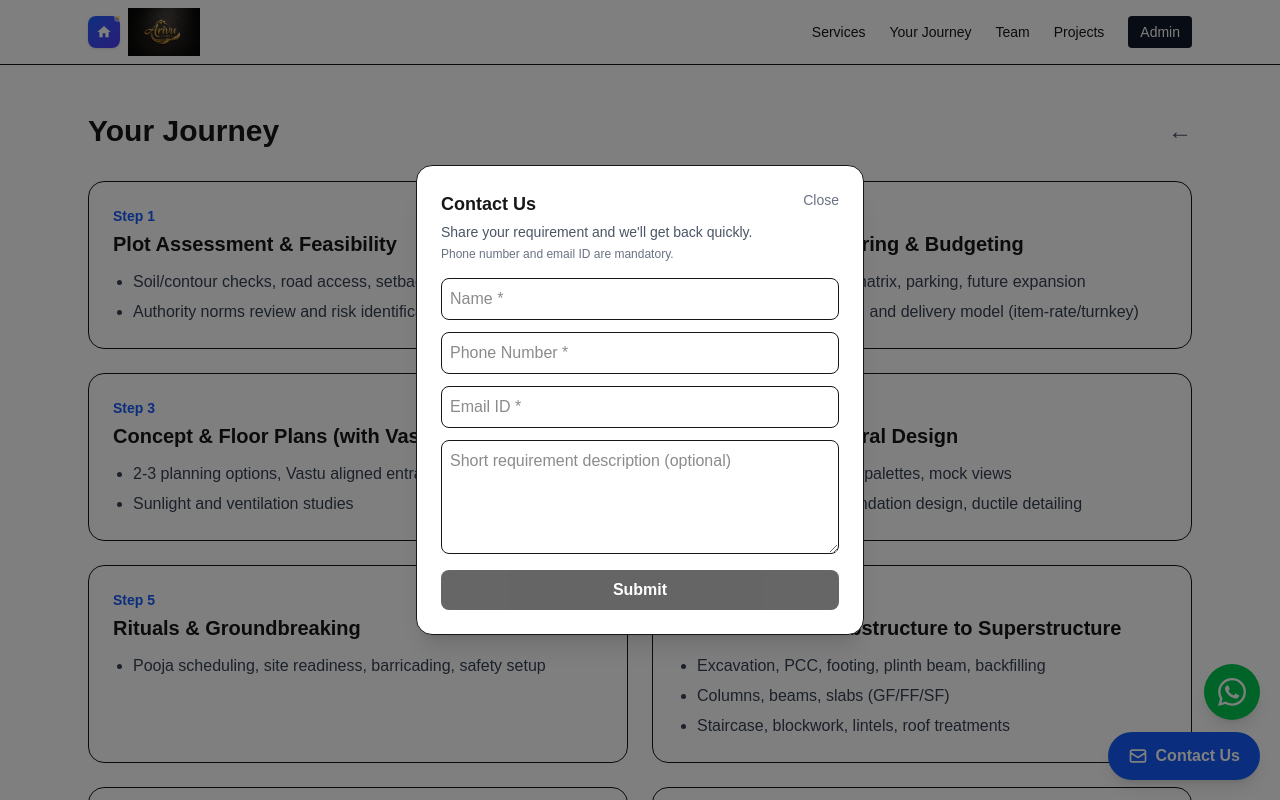
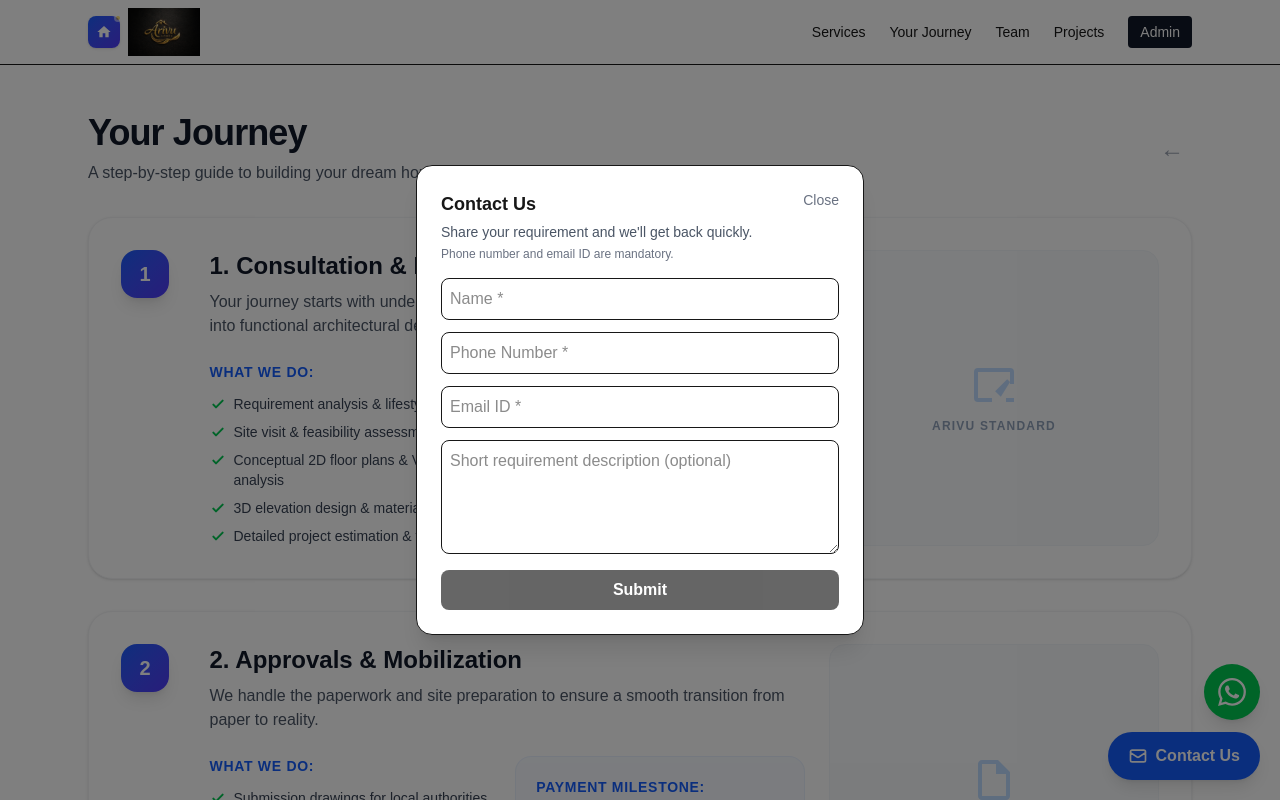
Before and after one commit to Rohithg86/arivu-homes, a Next.js app: page /journey in a window 1280 px wide. Both pictures are taken after a click on the button "Contact Us". Shown: the top 800 px of the page. Built offline with nearby package versions, Linux system fonts and the light colour scheme.

Commit message:
feat: overhaul journey page and fix header alignment

```diff
--- a/src/app/journey/page.tsx
+++ b/src/app/journey/page.tsx
@@ -6,166 +6,150 @@ import { useEffect, useRef, useState } from "react";
 
 const steps = [
   {
-    title: "Plot Assessment & Feasibility", details: [
-      "Soil/contour checks, road access, setbacks",
-      "Authority norms review and risk identification",
-    ]
+    title: "1. Consultation & Design",
+    description: "Your journey starts with understanding your vision. We translate your requirements into functional architectural designs.",
+    details: [
+      "Requirement analysis & lifestyle mapping",
+      "Site visit & feasibility assessment",
+      "Conceptual 2D floor plans & Vastu analysis",
+      "3D elevation design & material selection",
+      "Detailed project estimation & timeline"
+    ],
+    payment: "Booking - 5% of Project Value"
   },
   {
-    title: "Requirement Gathering & Budgeting", details: [
-      "Lifestyle needs, room matrix, parking, future expansion",
-      "Ballpark cost, timelines, and delivery model (item-rate/turnkey)",
-    ]
+    title: "2. Approvals & Mobilization",
+    description: "We handle the paperwork and site preparation to ensure a smooth transition from paper to reality.",
+    details: [
+      "Submission drawings for local authorities",
+      "Structural engineering & detailing",
+      "Material procurement planning",
+      "Labor mobilization & site setup",
+      "Groundbreaking ceremony (Bhoomi Pooja)"
+    ],
+    payment: "Agreement - 10% of Project Value"
   },
   {
-    title: "Concept & Floor Plans (with Vastu options)", details: [
-      "2-3 planning options, Vastu aligned entrances/kitchen/master",
-      "Sunlight and ventilation studies",
-    ]
+    title: "3. Sub-Structure Construction",
+    description: "The most critical phase where we build the strong foundation your dream home stands on.",
+    details: [
+      "Earthwork & excavation",
+      "Foundation work & PCC",
+      "Plinth beam construction & termite treatment",
+      "Quality check for steel & concrete",
+      "Site-level marking for walls"
+    ],
+    payment: "Plinth Completion - 20% of Project Value"
   },
   {
-    title: "Elevation & Structural Design", details: [
-      "3D elevations, material palettes, mock views",
-      "Structural analysis, foundation design, ductile detailing",
-    ]
+    title: "4. Super-Structure Construction",
+    description: "Watch your home take shape vertically as we complete the load-bearing skeleton and walls.",
+    details: [
+      "Column & Beam casting",
+      "Slab shuttering & reinforcement",
+      "Concrete casting (GF/FF/SF)",
+      "Brickwork & solid block masonry",
+      "Lintel & Sunshade construction"
+    ],
+    payment: "Slab Completions - 30% (Split by Slab)"
   },
   {
-    title: "Rituals & Groundbreaking", details: [
-      "Pooja scheduling, site readiness, barricading, safety setup",
-    ]
-  },
-  {
-    title: "Construction – Substructure to Superstructure", details: [
-      "Excavation, PCC, footing, plinth beam, backfilling",
-      "Columns, beams, slabs (GF/FF/SF)",
-      "Staircase, blockwork, lintels, roof treatments",
-    ]
-  },
-  {
-    title: "Services & Finishes", details: [
-      "Electrical & plumbing first/second fix, waterproofing",
-      "Plastering, flooring (tiles/granite), painting, doors & windows",
-      "Kitchen & wardrobes (optional)",
-    ]
-  },
-  {
-    title: "Handover & Close-Out", details: [
-      "Snag rectification, final bill, as-built drawings, warranties",
-    ]
-  },
-];
-
-const paymentPlan = [
-  { stage: "Booking", percent: 5, note: "Advance to initiate design" },
-  { stage: "Concept & Floor Plan Freeze", percent: 10, note: "Design deliverables" },
-  { stage: "Agreement & Mobilization", percent: 10, note: "Site setup and mobilization" },
-  { stage: "Foundation Complete", percent: 15, note: "Substructure done" },
-  { stage: "Ground Floor Slab", percent: 15, note: "Structure milestone" },
-  { stage: "First Floor Slab", percent: 15, note: "Structure milestone" },
-  { stage: "Second Floor / Roof", percent: 10, note: "Superstructure complete" },
-  { stage: "Finishes – Mid", percent: 10, note: "Flooring, doors, paint work" },
-  { stage: "Handover", percent: 10, note: "Snag close-out" },
+    title: "5. Finishes & Handover",
+    description: "The transformation into a livable space through meticulous finishing and quality handover.",
+    details: [
+      "Plumbing & Electrical internal wiring",
+      "Internal & external plastering",
+      "Flooring, windows & door installations",
+      "Painting & deep cleaning",
+      "Final snag audit & key handover"
+    ],
+    payment: "Finishing & Handover - 35% (Staged)"
+  }
 ];
 
 export default function JourneyPage() {
-  const videoRef = useRef<HTMLVideoElement | null>(null);
-  const [needsSoundClick, setNeedsSoundClick] = useState(false);
-
-  useEffect(() => {
-    // Attempt to autoplay WITH sound. If blocked by the browser,
-    // fall back to muted autoplay and show a "Tap to unmute" overlay.
-    const v = videoRef.current;
-    if (!v) return;
-    v.muted = false;
-    v.volume = 1;
-    const p = v.play();
-    if (p && typeof (p as Promise<void>).catch === "function") {
-      (p as Promise<void>).catch(async () => {
-        try {
-          v.muted = true;
-          await v.play();
-          setNeedsSoundClick(true);
-        } catch {
-          setNeedsSoundClick(true);
-        }
-      });
-    }
-  }, []);
-
   return (
     <main className="max-w-6xl mx-auto px-4 sm:px-6 py-8 sm:py-12">
       <div className="flex flex-col gap-2 sm:flex-row sm:items-center sm:justify-between mb-8">
-        <h1 className="text-2xl sm:text-3xl font-bold">Your Journey</h1>
-        <Link href="/" className="text-gray-600 hover:text-gray-900 text-2xl transition-colors" aria-label="Back to Home">
+        <div>
+          <h1 className="text-3xl sm:text-4xl font-extrabold text-gray-900 tracking-tight">Your Journey</h1>
+          <p className="text-gray-600 mt-2">A step-by-step guide to building your dream home with Arivu Homes.</p>
+        </div>
+        <Link href="/" className="text-gray-400 hover:text-gray-900 text-2xl transition-colors bg-white/50 p-2 rounded-full hover:shadow-sm" aria-label="Back to Home">
           ←
         </Link>
       </div>
 
-      <section className="grid gap-4 sm:gap-6 md:grid-cols-2">
+      <div className="space-y-8">
         {steps.map((s, i) => (
-          <div key={i} className="rounded-2xl border bg-white/70 backdrop-blur p-4 sm:p-6">
-            <div className="text-xs sm:text-sm text-blue-600 font-semibold">Step {i + 1}</div>
-            <h3 className="text-lg sm:text-xl font-semibold mt-1">{s.title}</h3>
-            <ul className="mt-3 pl-5 list-disc text-sm sm:text-base text-gray-700 space-y-1.5">
-              {s.details.map((d, j) => <li key={j}>{d}</li>)}
-            </ul>
+          <div key={i} className="relative grid md:grid-cols-12 gap-6 bg-white rounded-3xl border border-gray-100 p-6 sm:p-8 shadow-sm hover:shadow-md transition-shadow">
+            <div className="md:col-span-1">
+              <div className="w-12 h-12 rounded-2xl bg-gradient-to-br from-blue-600 to-indigo-600 flex items-center justify-center text-white font-bold text-xl shadow-lg">
+                {i + 1}
+              </div>
+            </div>
+
+            <div className="md:col-span-7">
+              <h3 className="text-2xl font-bold text-gray-900">{s.title}</h3>
+              <p className="text-gray-600 mt-2">{s.description}</p>
+
+              <div className="mt-6 grid sm:grid-cols-2 gap-4">
+                <div className="space-y-3">
+                  <h4 className="text-sm font-bold uppercase tracking-wider text-blue-600">What we do:</h4>
+                  <ul className="space-y-2">
+                    {s.details.map((d, j) => (
+                      <li key={j} className="flex items-start gap-2 text-gray-700 text-sm">
+                        <svg className="w-4 h-4 text-green-500 shrink-0 mt-0.5" fill="none" viewBox="0 0 24 24" stroke="currentColor">
+                          <path strokeLinecap="round" strokeLinejoin="round" strokeWidth={3} d="M5 13l4 4L19 7" />
+                        </svg>
+                        {d}
+                      </li>
+                    ))}
+                  </ul>
+                </div>
+
+                <div className="bg-blue-50/50 rounded-2xl p-5 border border-blue-100/50">
+                  <h4 className="text-sm font-bold uppercase tracking-wider text-blue-600 mb-3">Payment Milestone:</h4>
+                  <div className="flex items-center gap-3">
+                    <div className="w-10 h-10 rounded-full bg-blue-100 flex items-center justify-center text-blue-600">
+                      <svg className="w-5 h-5" fill="none" viewBox="0 0 24 24" stroke="currentColor">
+                        <path strokeLinecap="round" strokeLinejoin="round" strokeWidth={2} d="M12 8c-1.657 0-3 .895-3 2s1.343 2 3 2 3 .895 3 2-1.343 2-3 2m0-8c1.11 0 2.08.402 2.599 1M12 8V7m0 1v8m0 0v1m0-1c-1.11 0-2.08-.402-2.599-1M21 12a9 9 0 11-18 0 9 9 0 0118 0z" />
+                      </svg>
+                    </div>
+                    <span className="font-semibold text-blue-900 text-sm">{s.payment}</span>
+                  </div>
+                </div>
+              </div>
+            </div>
+
+            <div className="hidden md:block md:col-span-4 rounded-2xl bg-slate-50 border border-slate-100 p-6">
+              <div className="h-full flex flex-col justify-center items-center text-center space-y-2">
+                <div className="text-blue-200">
+                  <svg className="w-12 h-12" fill="currentColor" viewBox="0 0 24 24">
+                    {i === 0 && <path d="M11 20H4a2 2 0 01-2-2V5a2 2 0 012-2h16a2 2 0 012 2v6h-2V5H4v13h7v2m9-10l-1.41-1.41L12.58 14.59l2.83 2.82L20 10m-2 10h4v-2h-4v2z" />}
+                    {i === 1 && <path d="M14 2H6c-1.1 0-1.99.9-1.99 2L4 20c0 1.1.89 2 1.99 2H18c1.1 0 2-.9 2-2V8l-6-6zM6 20V4h7v5h5v11H6z" />}
+                    {i === 2 && <path d="M12 3L2 12h3v8h14v-8h3L12 3zm0 4.19l7 6.31v1.5H5v-1.5l7-6.31zM9 18v-5h6v5H9z" />}
+                    {i === 3 && <path d="M17 11V3H7v4H3v14h8v-4h2v4h8V11h-4zM7 19H5v-2h2v2zm0-4H5v-2h2v2zm0-4H5V9h2v2zm4 4H9v-2h2v2zm0-4H9V9h2v2zm2-2h-2V5h2v2zm4 8h-2v-2h2v2zm0-4h-2V9h2v2zm0-4h-2V5h2v2z" />}
+                    {i === 4 && <path d="M12 2L4.5 20.29l.71.71L12 18l6.79 3 .71-.71L12 2z" />}
+                  </svg>
+                </div>
+                <span className="text-xs font-bold text-slate-400 uppercase tracking-widest">Arivu Standard</span>
+              </div>
+            </div>
           </div>
         ))}
-      </section>
+      </div>
 
-      <section className="mt-10 sm:mt-12 rounded-2xl border bg-white/70 backdrop-blur p-4 sm:p-6">
-        <h2 className="text-xl sm:text-2xl font-bold">Payment Plan</h2>
-        <div className="mt-4 grid gap-3">
-          {paymentPlan.map((p, i) => (
-            <div key={i} className="grid grid-cols-1 md:grid-cols-12 items-start md:items-center rounded-xl border bg-white/50 p-4">
-              <div className="md:col-span-4 font-medium text-sm sm:text-base">{p.stage}</div>
-              <div className="md:col-span-2 text-blue-600 font-semibold text-sm sm:text-base mt-1 md:mt-0">{p.percent}%</div>
-              <div className="md:col-span-6 text-gray-700 text-sm sm:text-base mt-2 md:mt-0">{p.note}</div>
-            </div>
-          ))}
-        </div>
-        <p className="text-xs text-gray-500 mt-3">Note: Percentages are indicative; exact plan depends on scope and agreement.</p>
-      </section>
-
-      {/* Video: moved to bottom */}
-      <div className="mt-10 sm:mt-12 max-w-3xl mx-auto shadow-md rounded-md overflow-hidden border bg-black">
-        <div className="relative w-full" style={{ aspectRatio: '60/9' }}>
-          <video
-            ref={videoRef}
-            className="block w-full h-auto"
-            controls
-            autoPlay
-            playsInline
-            preload="auto"
-          >
-            <source src="/videos/home-2.mp4" type="video/mp4" />
-            Your browser does not support the video tag.
-          </video>
-
-          {needsSoundClick && (
-            <button
-              type="button"
-              className="absolute inset-0 flex items-center justify-center bg-black/35 text-white"
-              onClick={async () => {
-                const v = videoRef.current;
-                if (!v) return;
-                v.muted = false;
-                v.volume = 1;
-                try {
-                  await v.play();
-                } catch {
-                  // ignore
-                }
-                setNeedsSoundClick(false);
-              }}
-            >
-              <span className="rounded-full bg-white/15 backdrop-blur px-5 py-2 text-sm font-semibold border border-white/20">
-                Tap to unmute
-              </span>
-            </button>
-          )}
-        </div>
-      </div>
+      <footer className="mt-16 text-center bg-gray-900 rounded-3xl p-8 sm:p-12 text-white">
+        <h2 className="text-2xl sm:text-3xl font-bold mb-4">Ready to start your journey?</h2>
+        <p className="text-gray-400 mb-8 max-w-lg mx-auto">Get in touch with us for a detailed discussion about your dream home project.</p>
+        <Link href="/services#contact" className="inline-flex items-center gap-2 bg-blue-600 hover:bg-blue-700 text-white px-8 py-4 rounded-2xl font-bold transition-all transform hover:scale-105 shadow-xl">
+          Consult Today
+          <svg className="w-5 h-5" fill="none" viewBox="0 0 24 24" stroke="currentColor">
+            <path strokeLinecap="round" strokeLinejoin="round" strokeWidth={2} d="M14 5l7 7m0 0l-7 7m7-7H3" />
+          </svg>
+        </Link>
+      </footer>
     </main>
   );
 }
--- a/src/app/layout.tsx
+++ b/src/app/layout.tsx
@@ -16,7 +16,7 @@ export default function RootLayout({ children }: { children: React.ReactNode })
       <body className="min-h-dvh bg-gradient-to-br from-slate-50 via-white to-sky-50 text-gray-900 antialiased">
         <header className="sticky top-0 z-40 bg-white/80 backdrop-blur border-b">
           <div className="max-w-6xl mx-auto flex items-center justify-between px-4 sm:px-6 h-16">
-            <Link href="/" className="flex items-center gap-2 py-1.5 rounded-xl hover:bg-gradient-to-r hover:from-blue-50 hover:to-indigo-50 transition-all duration-300 group">
+            <Link href="/" className="flex items-center gap-2 py-1.5 rounded-xl hover:bg-gradient-to-r hover:from-blue-50 hover:to-indigo-50 transition-all duration-300 group -ml-2 px-2">
               <div className="relative flex items-center bg-gradient-to-br from-blue-600 to-indigo-600 text-white p-2 rounded-lg shadow-sm group-hover:shadow-md transition-shadow">
                 <svg className="w-4 h-4" fill="currentColor" viewBox="0 0 24 24">
                   <path d="M10 20v-6h4v6h5v-8h3L12 3 2 12h3v8z" />
```
